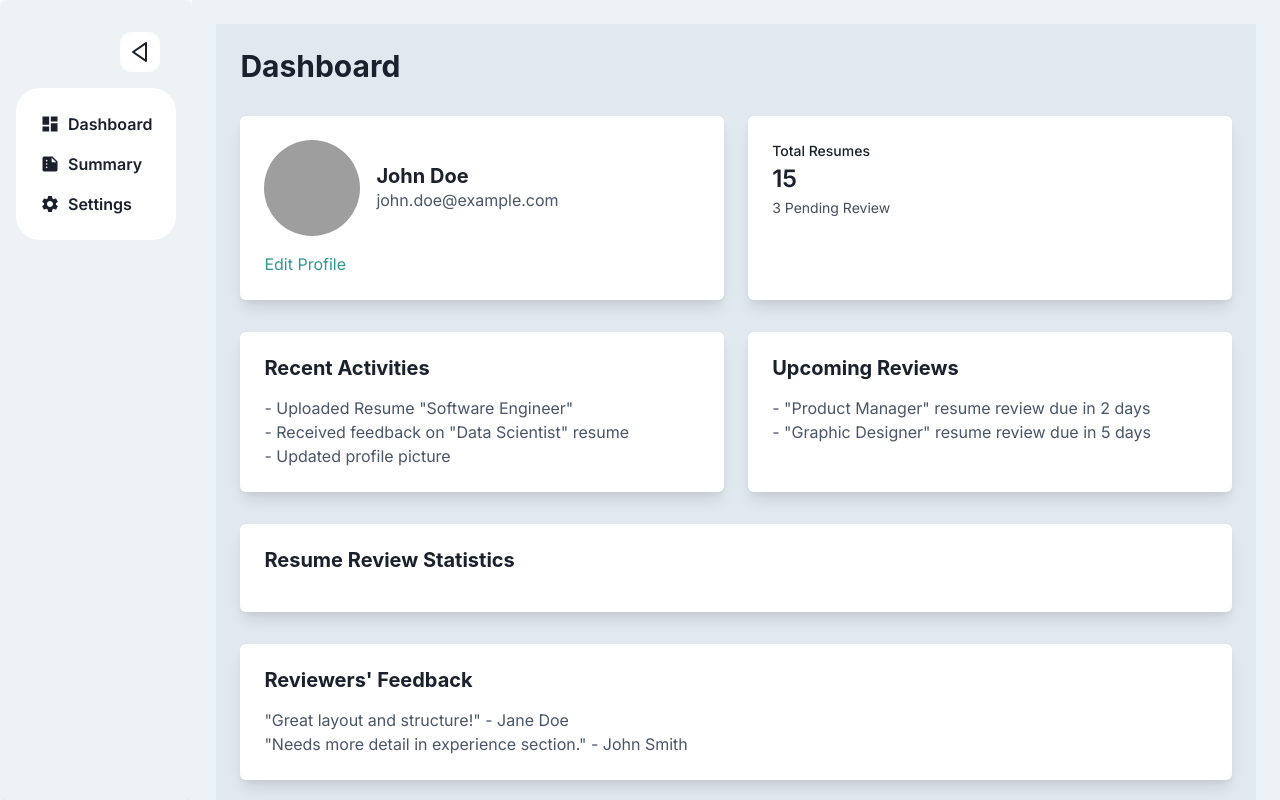
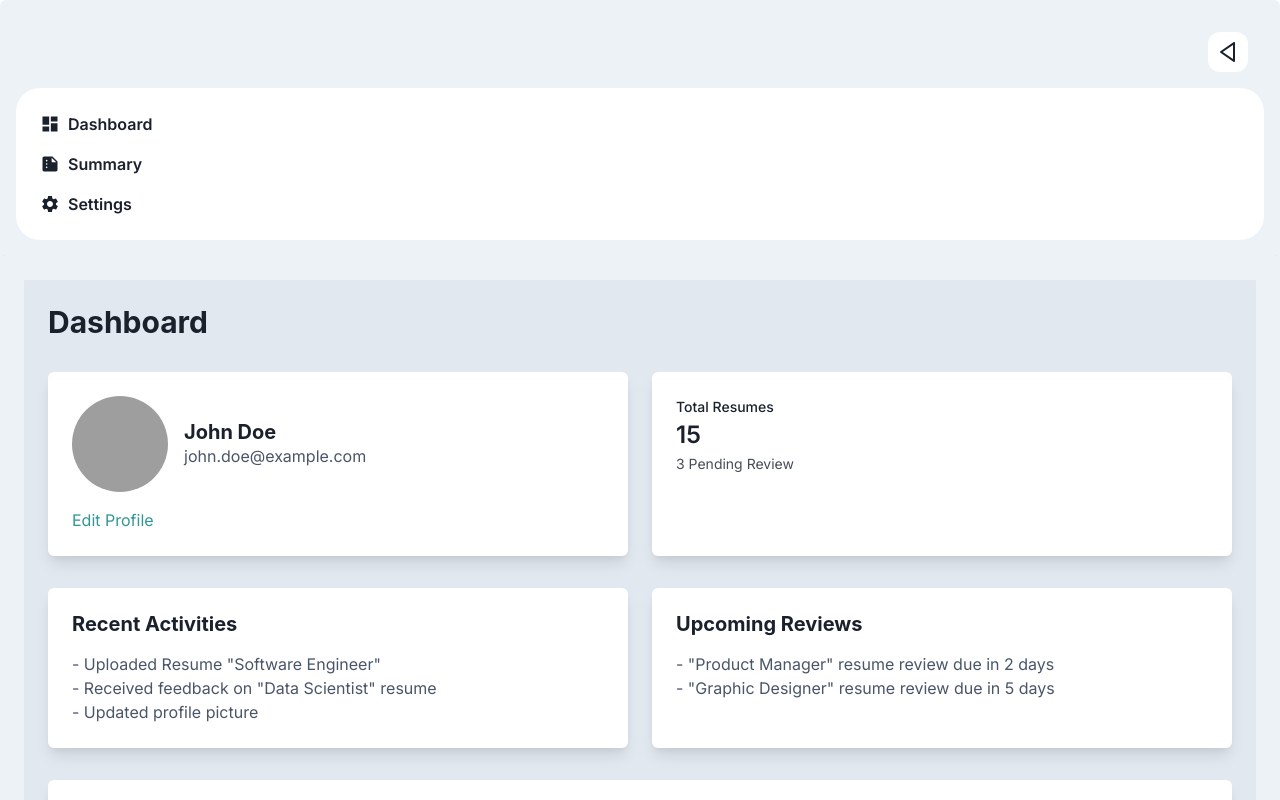
Before and after one commit to Nikhil-Sarwara/super-duper-fiesta, a Next.js app: page /dashboard in a window 1280 px wide. Shown: the top 800 px of the page. Built offline with nearby package versions, Linux system fonts and the light colour scheme; grey boxes are pictures that could not be loaded.

Commit message:
ui ux fix

```diff
--- a/src/app/(Dashboard)/dashboard/layout.tsx
+++ b/src/app/(Dashboard)/dashboard/layout.tsx
@@ -6,7 +6,7 @@ import { DashboardSidebar } from "@/components/(Dashboard)/Sidebar/sidebar";
 
 const DashboardLayout = ({ children }: { children: React.ReactNode }) => {
     return (
-        <Flex h="100vh" w={"full"} direction={{ base: "column", md: "row" }}>
+        <Flex h="100vh" w={"full"} direction={"column"}>
             {/* Sidebar */}
             <DashboardSidebar />
 
```
